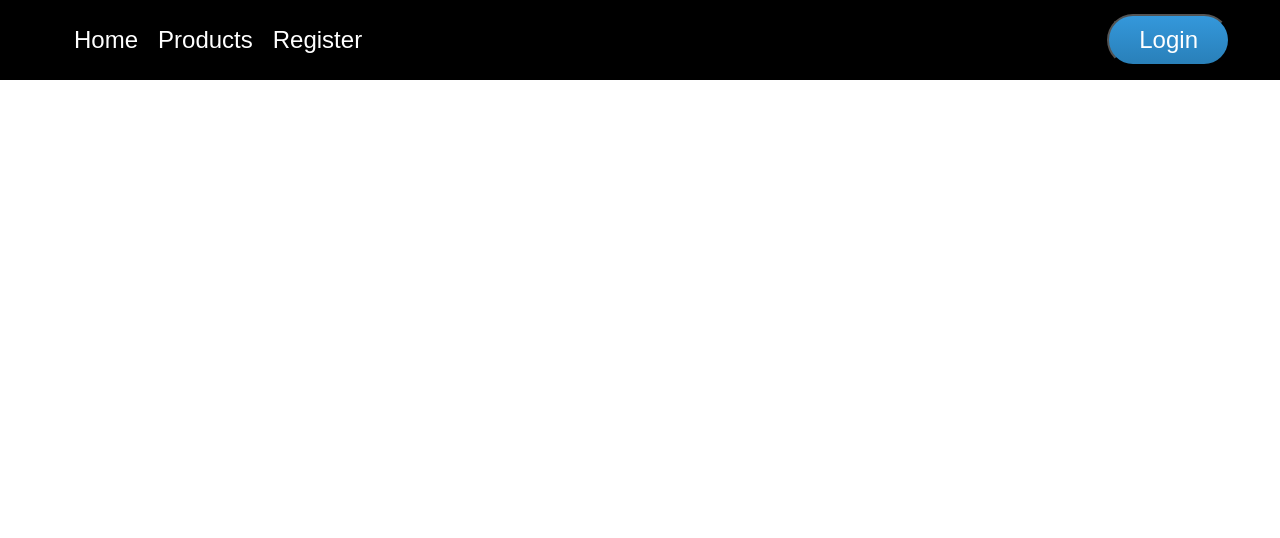
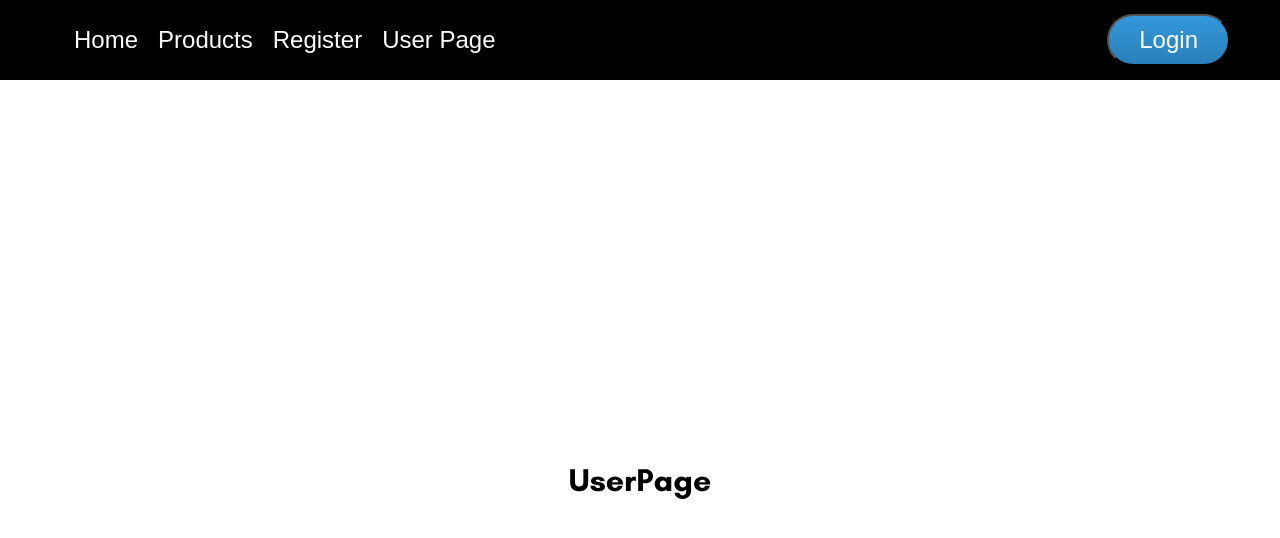
Before and after one commit to Jwill617Boston/StyledCompReact, a React (Create React App) app: page /userpage in a window 1280 px wide. Shown: the top 538 px of the page. Built offline with nearby package versions, Linux system fonts and the light colour scheme.

Commit message:
userpage

```diff
--- a/src/App.js
+++ b/src/App.js
@@ -3,7 +3,7 @@ import { Routes, Route } from "react-router-dom";
 import Home from "./components/home/Home";
 import Login from "./components/login/Login";
 import Register from "./components/regester/Regester";
-
+import UserPage from "./components/userpage/UserPage";
 const ROLES = {
    User: 2001,
    Editor: 1984,
@@ -20,6 +20,7 @@ const App = () => {
             <Route path="login" element={<Login />} />
             <Route path="register" element={<Register />} />
             {/* user routes */}
+            <Route path="userpage" element={<UserPage />} />
          </Routes>
       </>
    );
--- a/src/components/topnav/TopBarNav.jsx
+++ b/src/components/topnav/TopBarNav.jsx
@@ -24,6 +24,7 @@ function TopBarNav() {
                      <NavbarLink to="/"> Home</NavbarLink>
                      <NavbarLink to="#"> Products</NavbarLink>
                      <NavbarLink to="/register"> Register</NavbarLink>
+                     <NavbarLink to="/userpage"> User Page</NavbarLink>
 
                      <OpenLinksButton
                         onClick={() => {
--- /dev/null
+++ b/src/components/userpage/UserPage.jsx
@@ -0,0 +1,21 @@
+import React from "react";
+import styled from "styled-components";
+
+const Container = styled.div`
+   display: flex;
+   height: 100vh;
+   justify-content: center;
+   align-items: center;
+`;
+
+const UserPage = () => {
+   return (
+      <>
+         <Container>
+            <h1>UserPage</h1>
+         </Container>
+      </>
+   );
+};
+
+export default UserPage;
```
